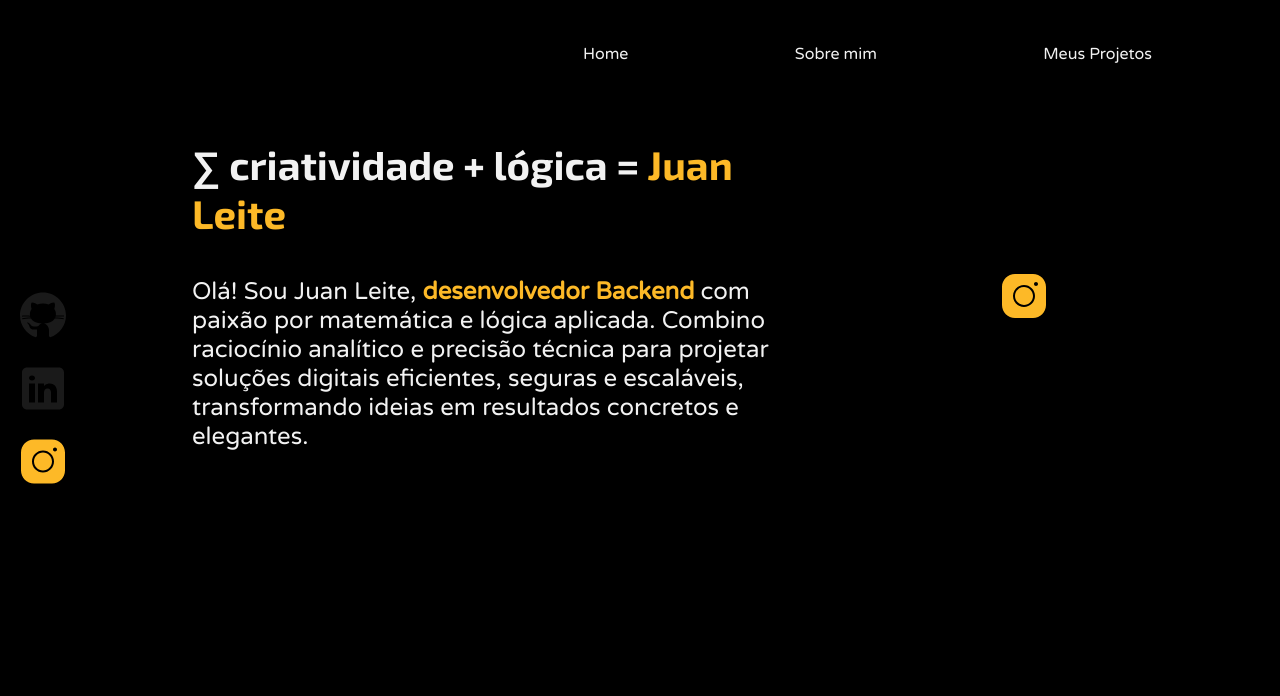
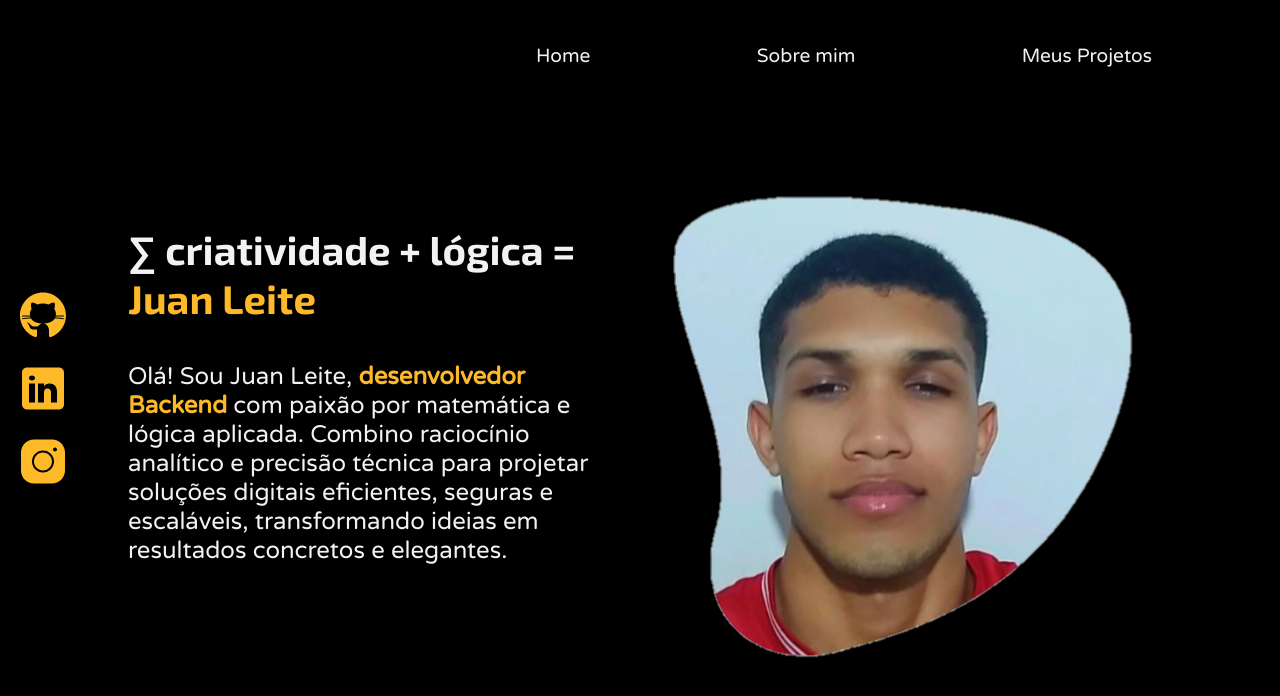
Before and after one commit to Juanzito2017/portfolio-v2, a plain HTML site: page index.html in a window 1280 px wide. Drawn offline with Linux system fonts and the light colour scheme.

Commit message:
Adicionando imagem do perfil e trocando svg da lateral

```diff
--- a/index.html
+++ b/index.html
@@ -8,6 +8,7 @@
 </head>
 <body>
     <header class="cabecalho">
+
         <nav class="cabecalho__menu">
             <a href="" class="cabecalho__menu__links">Home</a>
             <a href="" class="cabecalho__menu__links">Sobre mim</a>
@@ -15,8 +16,8 @@
         </nav>
     </header>
     <aside class="lateral">
-        <a href="" class="lateral__links"><img src="assets\icons8-github-dark.svg" alt=""></a>
-        <a href="" class="lateral__links"><img src="assets\icons8-linkedin-dark.svg" alt=""></a>
+        <a href="" class="lateral__links"><img src="assets\icons8-github-yellow.svg" alt=""></a>
+        <a href="" class="lateral__links"><img src="assets\icons8-linkedin-yellow.svg" alt=""></a>
         <a href="" class="lateral__links"><img src="assets\icons8-instagram-yellow.svg" alt=""></a>
     </aside>
     <main class="apresentacao">
@@ -24,7 +25,7 @@
             <h1 class="apresentacao__principal__titulo">∑ criatividade + lógica = <strong class="destaque">Juan Leite</strong></h1>
             <p class="apresentacao__principal__texto">Olá! Sou Juan Leite, <strong class="destaque">desenvolvedor Backend</strong> com paixão por matemática e lógica aplicada. Combino raciocínio analítico e precisão técnica para projetar soluções digitais eficientes, seguras e escaláveis, transformando ideias em resultados concretos e elegantes.</p>
         </section>
-        <img src="assets\icons8-instagram-yellow.svg" alt="">
+        <img src="assets\perfilJuan.png" alt="" class="apresentacao__foto">
 
     </main>
     <footer class="rodape">
--- a/styles/style.css
+++ b/styles/style.css
@@ -4,6 +4,14 @@
 * {
     margin: 0;
     padding: 0;
+}
+
+@keyframes flutuar {
+    0% {
+        top: 0;
+    } 100% {
+        top: 30px;
+    }
 }
 
 :root {
@@ -56,6 +64,7 @@ body {
     color: var(--cor-terciaria);
     text-decoration: none;
     margin: 3.4% 10% 0% 0%;
+    font-size: 1.2rem;
 }
 
 .cabecalho__menu__links:hover {
@@ -65,21 +74,21 @@ body {
 /* Estilização do main*/
 
 .apresentacao {
-    padding-bottom: 20%;
     display: flex;
+    align-items: center;
+    justify-content: space-between;
+    gap: 40px;
+    padding: 6% 10%;
+    flex-wrap: wrap; /* Permite quebrar em telas menores */
 }
 
 .apresentacao__principal {
-    padding: 6% 15%;
+    flex: 1; /* Faz ocupar o espaço restante */
+    max-width: 600px; /* Limita tamanho máximo */
+    color: var(--cor-terciaria);
     display: flex;
-    align-items: center;
-    justify-content: space-between;
-    gap: 10px;
-    color: var(--cor-terciaria);
-    width: 615px;
     flex-direction: column;
     gap: 40px;
-
 }
 
 .destaque {
@@ -96,3 +105,11 @@ body {
     font-family: "Varela Round", sans-serif;
     font-size: 24px;
 }
+
+.apresentacao__foto {
+    max-height: 560px;
+    max-width: 100%;
+    height: auto; /* Mantém proporção */
+    animation: flutuar 1s ease-in-out infinite alternate;
+    position: relative;
+}
```
Also changed, not shown: about.html (added, +11 -0 lines), assets/icons8-github-yellow.svg (added), assets/icons8-linkedin-yellow.svg (added), assets/logoJuan.png (added), assets/logoJupiter.png (added), assets/perfilJuan.png (added).
